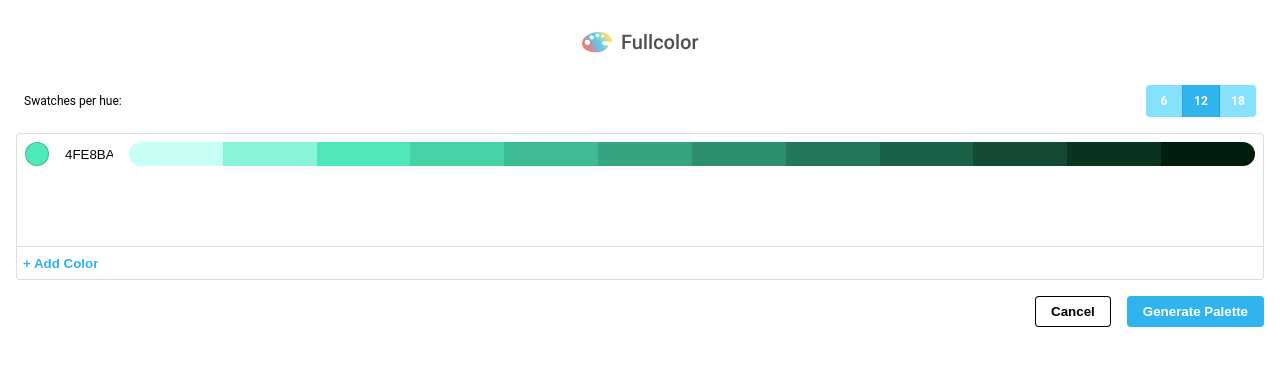
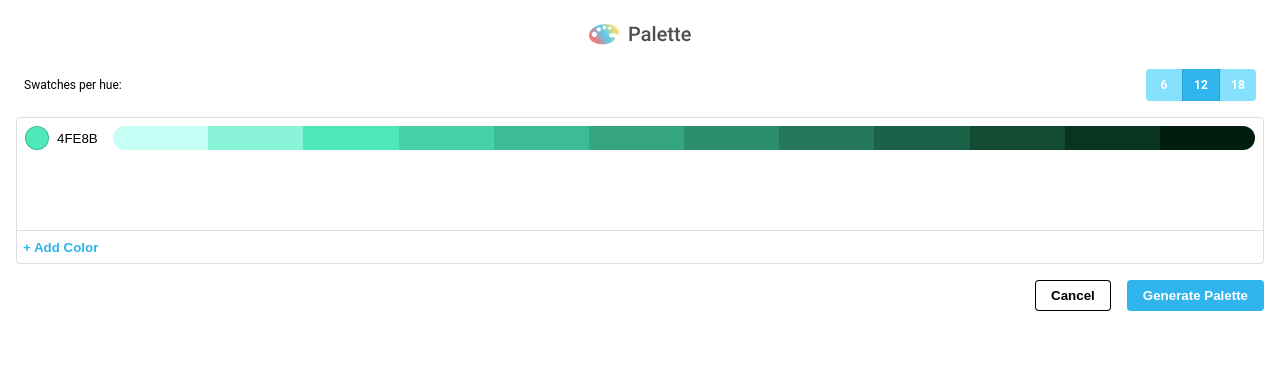
Before and after one commit to johnthedesigner/paletteer, a React app: page / in a window 1280 px wide. Shown: the top 366 px of the page. Built offline with nearby package versions, Linux system fonts and the light colour scheme.

Commit message:
Some minor styling tweaks

```diff
--- a/src/app/styles/ui.css
+++ b/src/app/styles/ui.css
@@ -44,10 +44,11 @@
 input {
   border: none;
   outline: none;
-  padding: 0.5rem;
+  padding: 0.5rem 0.5rem;
   margin: 0 0.5rem;
   height: 1.5rem;
-  width: 4rem;
+  line-height: 1.25rem;
+  width: 3.5rem;
 }
 input:hover {
   box-shadow: inset 0 0 0 1px rgba(0, 0, 0, 0.1);
@@ -61,7 +62,7 @@
   text-align: center;
 }
 #logo svg {
-  padding: 1rem 0.5rem;
+  padding: 0.5rem 0.5rem;
 }
 
 /* Number of swatches */
@@ -121,10 +122,10 @@
   margin: 0.5rem;
 }
 .colors-row__color-drop {
-  width: 1.5rem;
+  width: 1rem;
 }
 .colors-row__color-input {
-  width: 5rem;
+  width: 4.5rem;
 }
 .colors-row__swatch-preview {
   flex: 1;
@@ -141,8 +142,8 @@
   border-radius: 0 0.75rem 0.75rem 0;
 }
 .colors-row__remove-color {
-  width: 1.5rem;
-  margin-left: 0.5rem;
+  width: 1.25rem;
+  margin-left: 0.25rem;
 }
 .colors-row__remove-color.disabled {
   display: none;
--- a/src/plugin/controller.ts
+++ b/src/plugin/controller.ts
@@ -118,7 +118,7 @@
   gradientLoop(0);
 }
 
-figma.showUI(__html__, { width: 320, height: 344 });
+figma.showUI(__html__, { width: 300, height: 324 });
 
 figma.ui.onmessage = msg => {
   if (msg.type === "create-palette" && typeof msg.palettes != "undefined") {
```
Also changed, not shown: src/app/components/paletteLogo.js.
